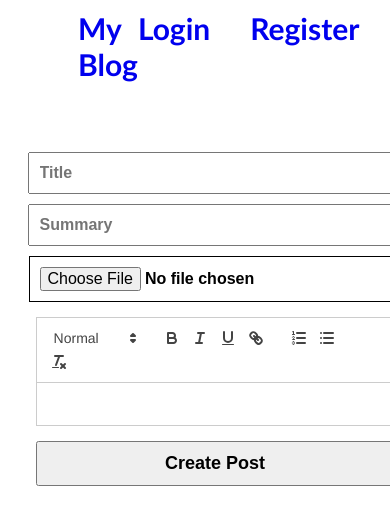
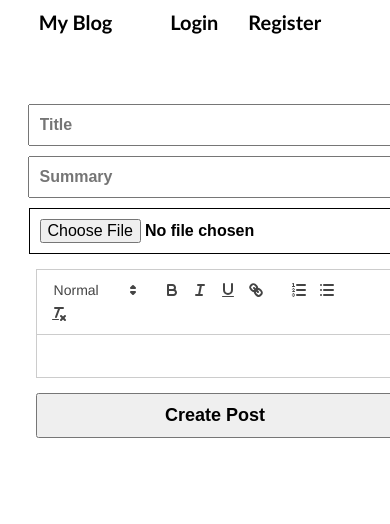
Before and after one commit to shresthyadav618/Mern-Blog-Website, a React (Create React App) app in the folder frontend/: page /new-post in a window 390 px wide. Shown: the top 524 px of the page. Built offline with nearby package versions, Linux system fonts and the light colour scheme; no server answers.

Commit message:
Add files via upload

```diff
--- a/frontend/src/App.css
+++ b/frontend/src/App.css
@@ -7,6 +7,7 @@
 .header__container > a , nav > a {
   text-decoration: none;
   font-size: 30px;
+  color: inherit;
 }
 .header__container > nav{
   display: flex;
@@ -80,6 +81,14 @@ display: flex;
   font-weight: 900;
   font-size: x-large;
 }
+
+@media screen and (max-width: 800px){
+  .header__container{
+    margin: 10px 10px;
+    justify-content: space-around;
+  }
+}
+
 @media screen and (max-width: 698px){
   .blog__text > h1{
     width: 100%;
@@ -101,11 +110,14 @@ display: flex;
   }
 
 }
+.header__container > a{
+  color: inherit;
+}
 @media screen and (max-width:560px){
 .blog__content {
   flex-direction: column;
   align-items: center;
-
+  height: fit-content;
 }
 .blog__image{
   width: 100%;
@@ -120,4 +132,10 @@ display: flex;
   margin-right: 0px;
   margin: auto;
 }
+.header__container > nav{
+  column-gap: 30px;
 }
+.header__container > a, nav>a{
+  font-size: 20px;
+}
+}
--- a/frontend/src/components/Header.js
+++ b/frontend/src/components/Header.js
@@ -38,7 +38,14 @@ return (
     <nav>
         {!user && <>  <Link to='/login'>Login</Link>
       <Link to='/register'>Register</Link></>}
+    {
+        !user && <div className="hamburger">
+<div className="line"></div>
+<div className="line"></div>
+<div className="line"></div>
 
+        </div>
+    }
 {user && <>
 <Link to="/new-post">Create new post</Link>
 
--- a/frontend/src/components/MainPost.css
+++ b/frontend/src/components/MainPost.css
@@ -3,6 +3,9 @@
    flex-direction: column;
    justify-content: center;
    align-items: center;
+}
+.main__head > h1{
+    text-align: center;
 }
 .main__image{
     display: flex;
@@ -13,6 +16,7 @@
 .main__image > img{
     max-height: 300px;
     border-radius: 10px;
+    width: 60%;
     align-items: center;
     object-fit: cover;
     object-position: center center;
```
